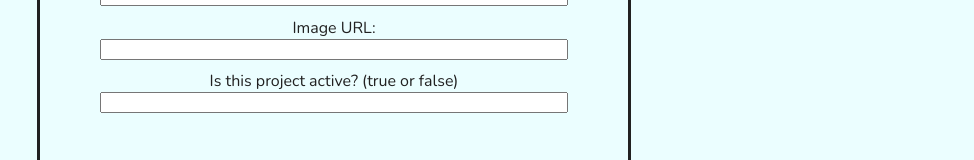
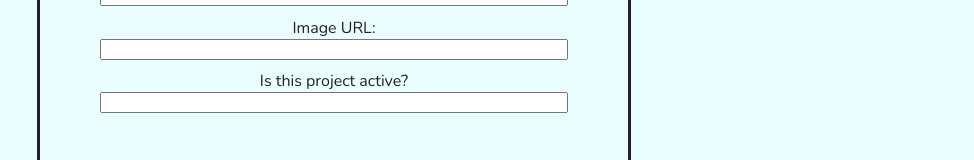
Before and after one commit to dalilakatialeo/locally_frontend, a React (Create React App) app: page /new-project in a window 1280 px wide. Shown: the part 596-756 px from the top of the page, without its empty margins (306-1280 px from the left). Built offline with nearby package versions, Linux system fonts and the light colour scheme.

Commit message:
Update NewProjectForm.jsx

```diff
--- a/src/components/NewProjectForm/NewProjectForm.jsx
+++ b/src/components/NewProjectForm/NewProjectForm.jsx
@@ -93,7 +93,7 @@ const NewProjectForm = () => {
                 />
             </div>
             <div>
-                <label htmlFor='is_open'>Is this project active? (true or false)</label>
+                <label htmlFor='is_open'>Is this project active?</label>
                 <input
                 type='text'
                 id='is_open'
```
